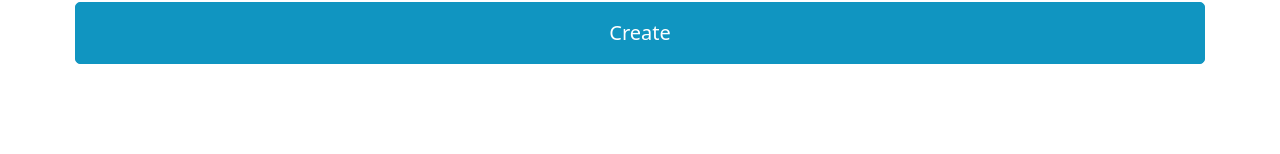
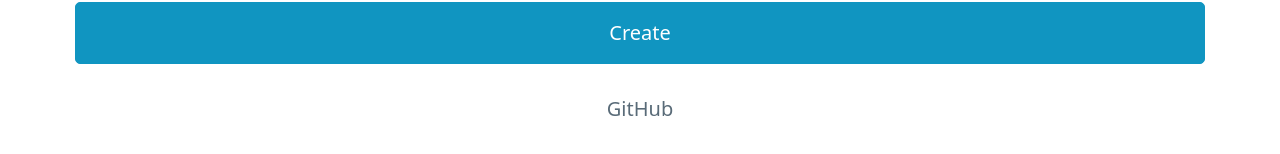
Before and after one commit to danhalsim/NEW-PROJECT-3, a React (Create React App) app in the folder client/: page / in a window 1280 px wide. Shown: the part 150-304 px from the top of the page. Built offline with nearby package versions, Linux system fonts and the light colour scheme.

Commit message:
added footer content

```diff
--- a/client/src/App.js
+++ b/client/src/App.js
@@ -2,6 +2,7 @@
 import Header from "./components/Header";
 import Form from "./components/Form";
 import TaskList from "./components/TaskList";
+import Footer from "./components/Footer";
 
 function App() {
   const [tasks, setTasks] = useState(() => {
@@ -38,6 +39,7 @@
       <Header />
       <Form createTask={createTask} />
       <TaskList tasks={tasks} deleteTask={deleteTask} />
+      <Footer />
     </div>
   );
 }
--- a/client/src/components/Footer.js
+++ b/client/src/components/Footer.js
@@ -1,7 +1,17 @@
 function Footer() {
   return (
-    <footer>danhalsim</footer>
-  )
+    <nav>
+      <p></p>
+      <a
+        href="https://github.com/danhalsim/Task-Tracker"
+        target="_blank"
+        class="secondary outline"
+      >
+        GitHub
+      </a>
+      <p></p>
+    </nav>
+  );
 }
 
 export default Footer;
--- a/client/src/components/Task.js
+++ b/client/src/components/Task.js
@@ -1,6 +1,5 @@
 function Task({ task, deleteTask }) {
   return (
-    <>
     <article>
       <nav>
         <ul>
@@ -20,7 +19,6 @@
         </ul>
       </nav>
     </article>
-    </>
   );
 }
 
```
Lines whose indentation alone changed are shown as unchanged.
